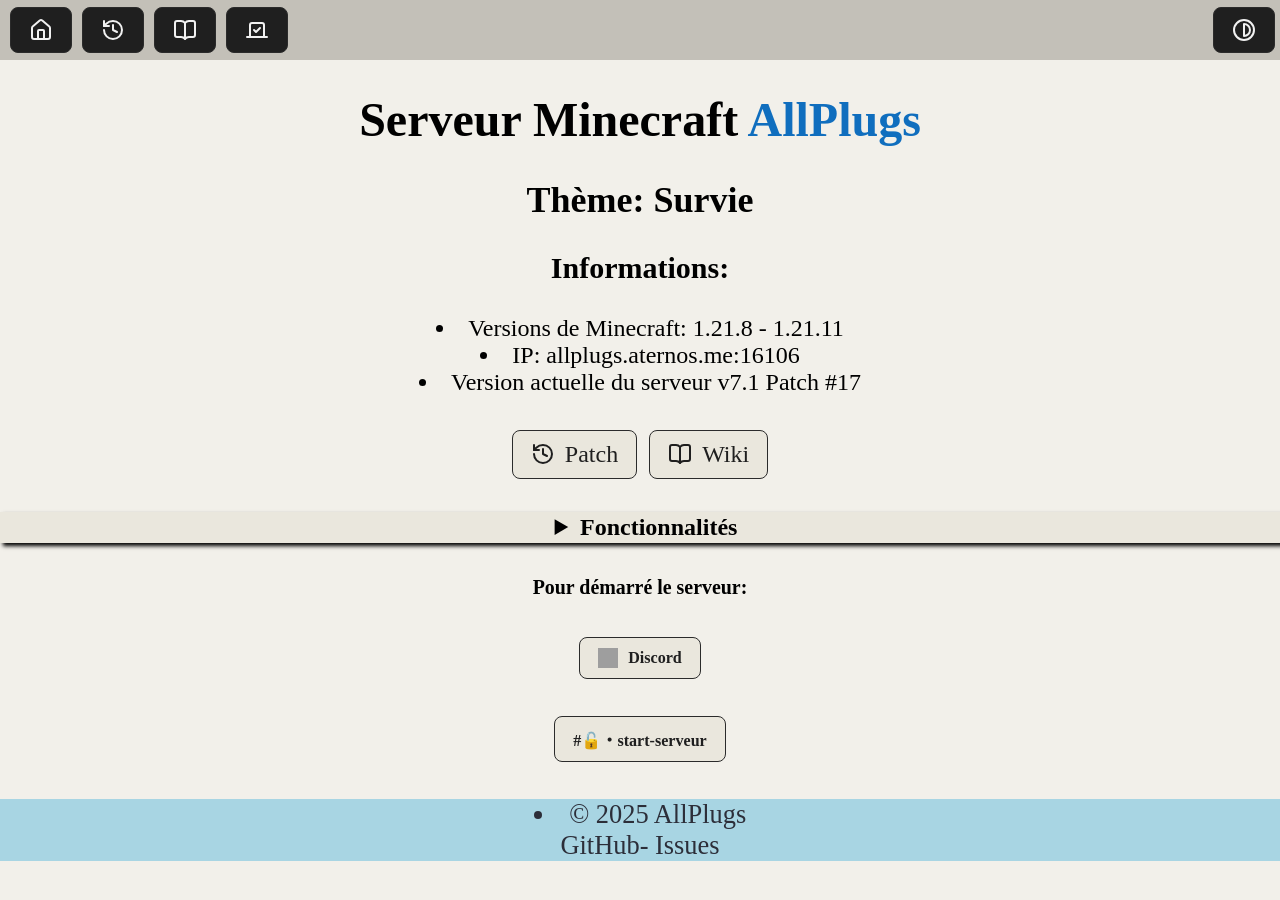
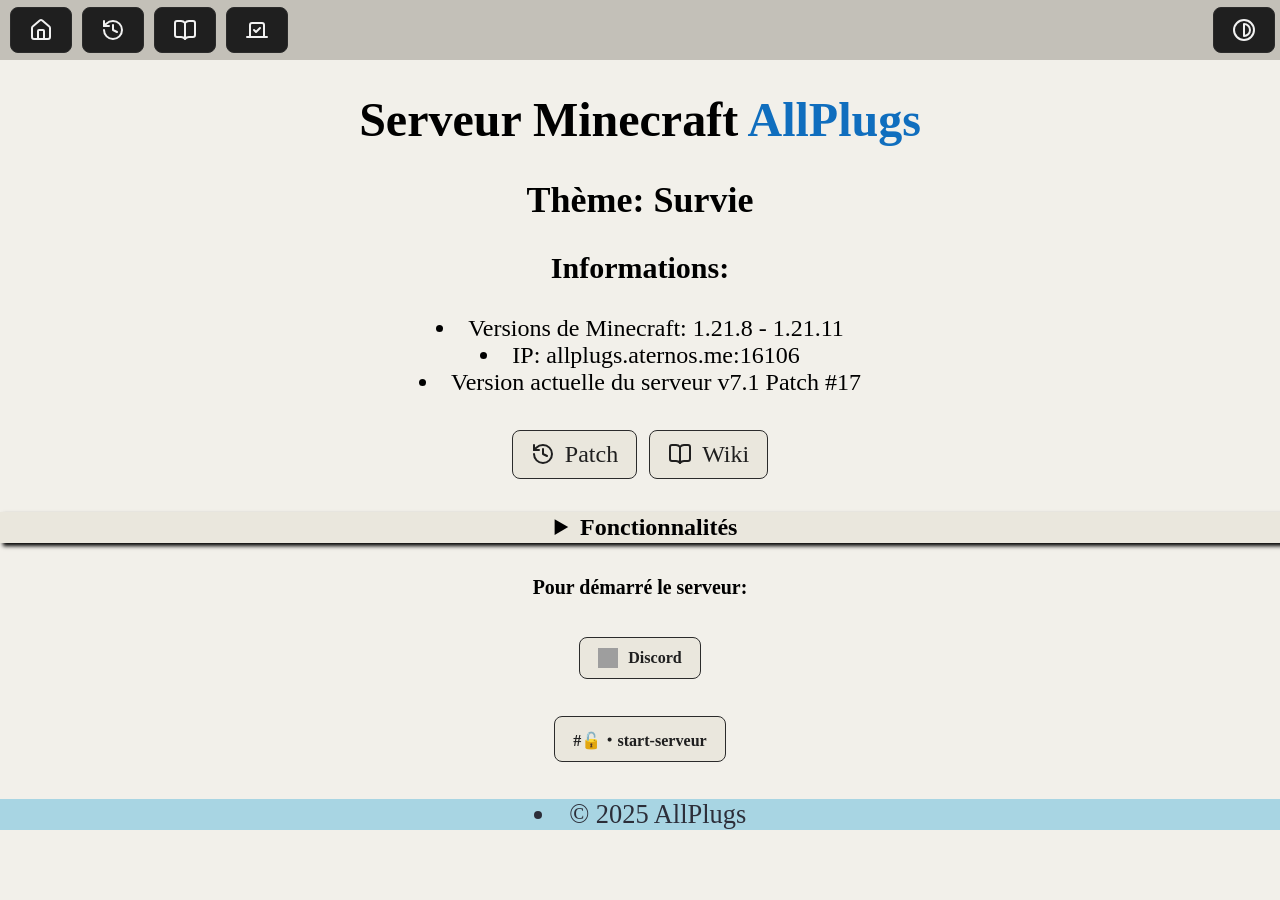
Before and after one commit to Nat688/AllPlugs-Site, a Jekyll site: the page built from index.html, in a window 1280 px wide. Built offline with Jekyll 4.4.1, drawn with Linux system fonts in a browser that asks for light colours; grey boxes are pictures that could not be loaded.

Commit message:
Update default.html

```diff
--- a/_layouts/default.html
+++ b/_layouts/default.html
@@ -378,7 +378,6 @@
 <!-- CHANGE SELON LES PAGES -->
 	<footer>
 		<li>© 2025 AllPlugs</li>
-		<a herf="https://github.com/Nat688/AllPlugs-Site/issues" target="_blank">GitHub- Issues</a>
 	</footer>
 </html>
 
```
